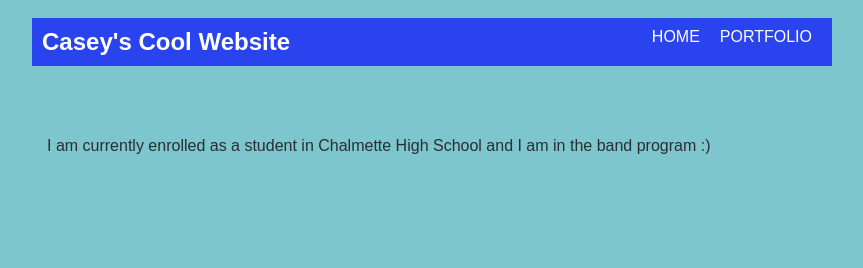
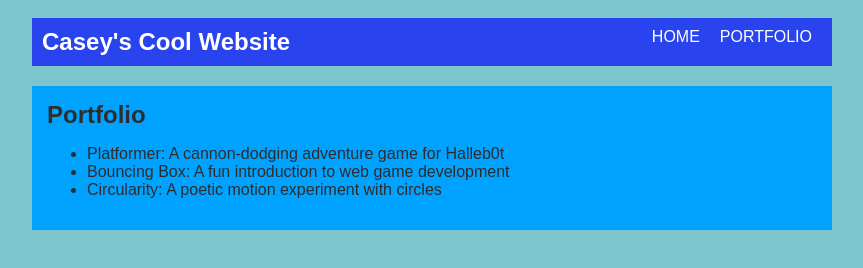
Before and after one commit to CaseyJones583/CaseyJones583.github.io, a plain HTML site: page portfolio.html in a window 1280 px wide. Shown: the whole page, without its empty margins (208-1071 px from the left). Drawn offline with Linux system fonts and the light colour scheme.

Commit message:
touched up website and portfolio

```diff
--- a/portfolio.html
+++ b/portfolio.html
@@ -1,7 +1,9 @@
+<!DOCTYPE html>
     <html>
         <head>
             <title>Casey's Portfolio</title>
-        <link rel="stylesheet" href="style.css" />
+            <link rel="stylesheet"
+            href="style.css"/>
         </head>
         <body>
             <div id="all-contents">
@@ -16,14 +18,21 @@
     </li>
   </ul>
 </nav>
-      <div class="sidebar">
-
+<main>
+    <div class="content">
+    <h2>Portfolio</h2>
+    <ul id="portfolio">
+        <li>
+  <a class="douglas" href="fsd-projects/platformer/">Platformer: A cannon-dodging adventure game for Halleb0t</a>
+</li>
+<li>
+  <a class="douglas" href="fsd-projects/bouncing-box/">Bouncing Box: A fun introduction to web game development</a>
+</li>
+<li>
+  <a class="douglas" href="fsd-projects/circularity/">Circularity: A poetic motion experiment with circles</a>
+</li>
+    </ul>
   </div>
-        <div class="content">
-            <p>
-                I am currently enrolled as a student in Chalmette High School and I am in the band program :)
-            </p>
-        </div>
+</main>
 </body>
-
-</html>
+</html
--- a/style.css
+++ b/style.css
@@ -23,7 +23,7 @@ nav {
 h1 {
     display: flex;
     align-items: center;
-    color: white;
+    color: rgb(255, 255, 255);
     flex: 1;
     margin: 0;
 }
@@ -76,3 +76,4 @@ main {
 h2, h3 {
     margin: 0px;
 }
+.douglas {color: rgb(45,45,45);}
```
Lines whose indentation alone changed are shown as unchanged.
